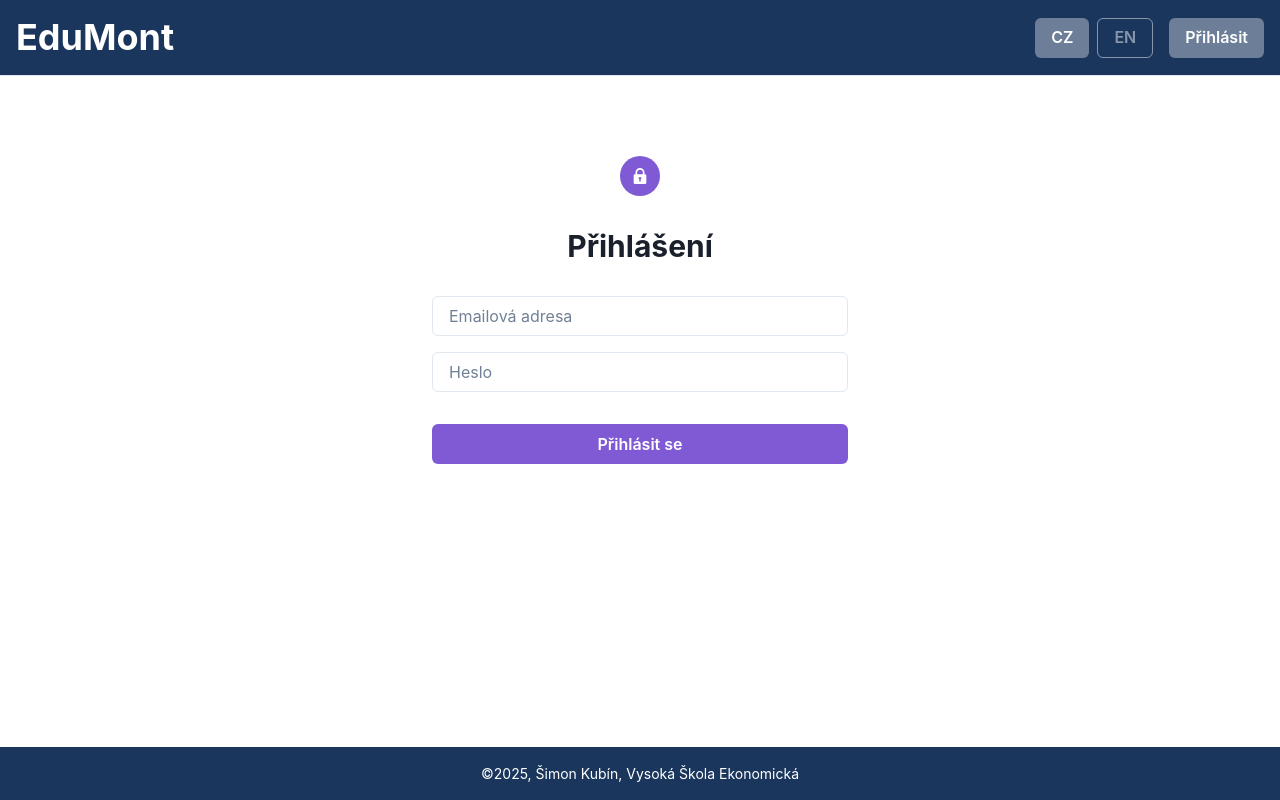
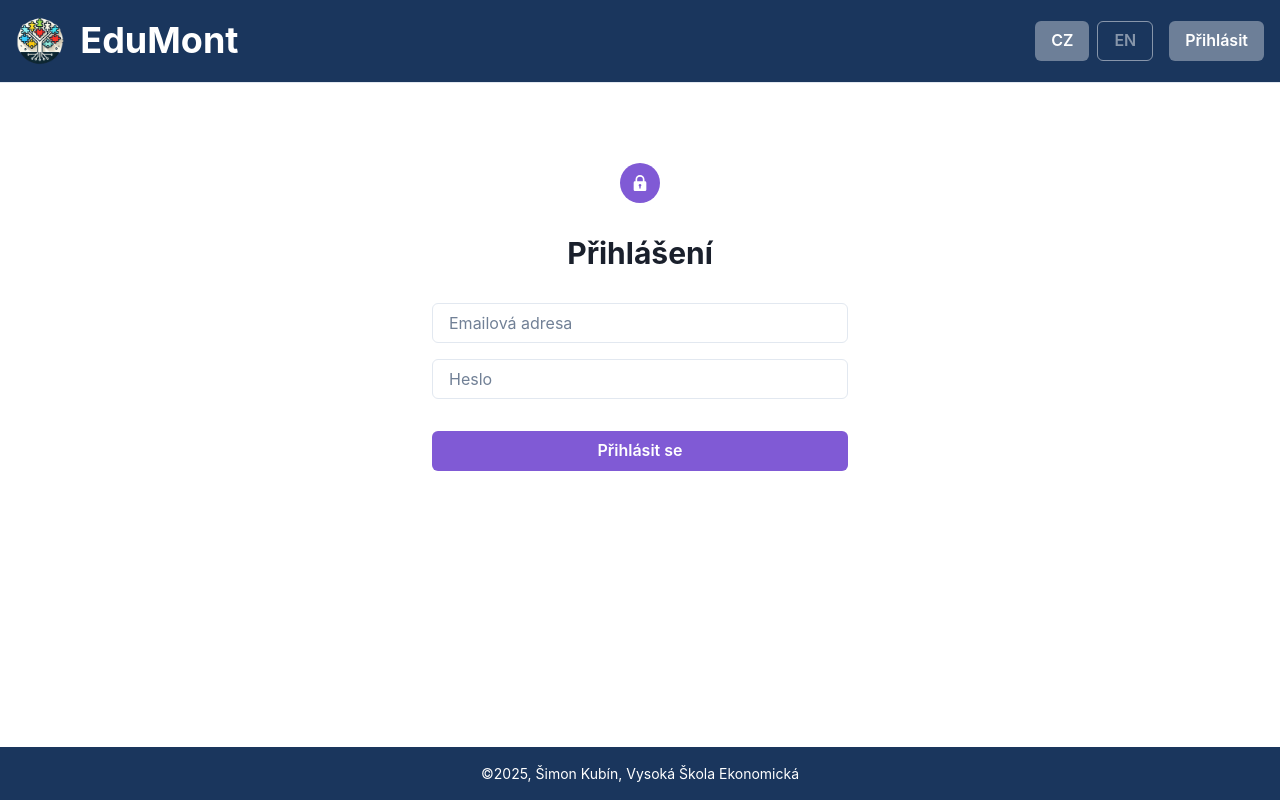
Before and after one commit to kubs09/EduMont, a React (Create React App) app in the folder frontend/: page /login in a window 1280 px wide. Built offline with nearby package versions, Linux system fonts and the light colour scheme.

Commit message:
pridani ikony

```diff
--- a/frontend/public/index.html
+++ b/frontend/public/index.html
@@ -2,7 +2,7 @@
 <html lang="en">
   <head>
     <meta charset="utf-8" />
-    <link rel="icon" href="%PUBLIC_URL%/favicon.ico" />
+    <link rel="icon" href="%PUBLIC_URL%/icon.png" />
     <meta name="viewport" content="width=device-width, initial-scale=1" />
     <meta name="theme-color" content="#000000" />
     <meta name="description" content="Web site created using create-react-app" />
--- a/frontend/src/shared/atoms/header/Header.tsx
+++ b/frontend/src/shared/atoms/header/Header.tsx
@@ -1,8 +1,9 @@
-import { Button, Flex, Heading, ButtonGroup } from '@chakra-ui/react';
+import { Button, Flex, Heading, ButtonGroup, Image } from '@chakra-ui/react';
 import { useNavigate } from 'react-router-dom';
 import { texts } from '../../../texts';
 import { useLanguage } from '../../../contexts/LanguageContext';
 import { ROUTES } from '../../route';
+import icon from './icon.png';
 
 const Header = () => {
   const { language, setLanguage } = useLanguage();
@@ -31,7 +32,10 @@ const Header = () => {
       top={0}
       zIndex={1000}
     >
-      <Heading size="xl">EduMont</Heading>
+      <Flex align="center" gap={4}>
+        <Image src={icon} alt="EduMont logo" height="50px" />
+        <Heading size="xl">EduMont</Heading>
+      </Flex>
       <Flex gap={4}>
         <ButtonGroup>
           <Button
--- a/frontend/tsconfig.json
+++ b/frontend/tsconfig.json
@@ -21,8 +21,9 @@
     "baseUrl": ".",
     "paths": {
       "*": ["src/*"]
-    }
+    },
+    "typeRoots": ["./node_modules/@types", "./src/types"]
   },
-  "include": ["src/**/*"],
+  "include": ["src/**/*", "src/types/*.d.ts"],
   "exclude": ["node_modules", "dist"]
 }
```
Also changed, not shown: frontend/src/types/images.d.ts (added, +9 -0 lines), frontend/public/icon.png (added), frontend/src/shared/atoms/header/icon.png (added).
